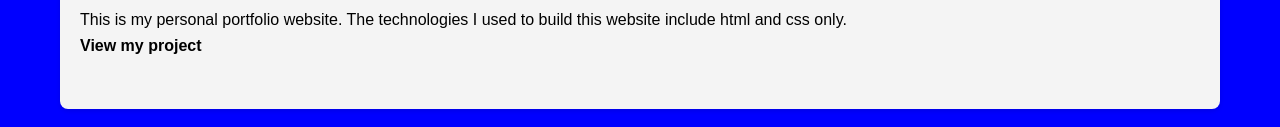
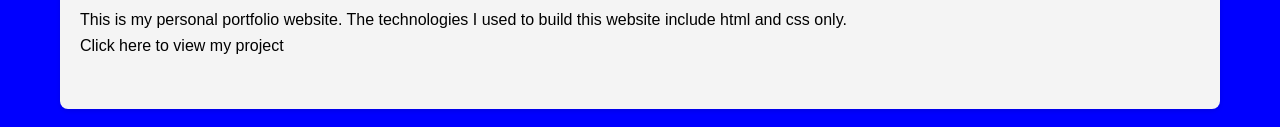
Before and after one commit to benjaminmweribaya/my-portfolio-website, a plain HTML site: page index.html in a window 1280 px wide. Shown: the part 393-520 px from the top of the page. Drawn offline with Linux system fonts and the light colour scheme.

Commit message:
style the link at the project section in index.html

```diff
--- a/index.html
+++ b/index.html
@@ -27,7 +27,7 @@
                 <p>This is my personal portfolio website. The technologies I used to build this website include html and
                     css only.
                 </p>
-                <a href="https://github.com/benjaminmweribaya/my-portfolio-website.git" target="_blank">View my
+                <a href="https://github.com/benjaminmweribaya/my-portfolio-website.git" target="_blank">Click here to view my
                     project
                 </a>
             </div>
--- a/style.css
+++ b/style.css
@@ -76,7 +76,6 @@ header h1 {
 .project a {
     color: black;
     text-decoration: none;
-    font-weight: bold;
 }
 
 .project a:hover {
```
